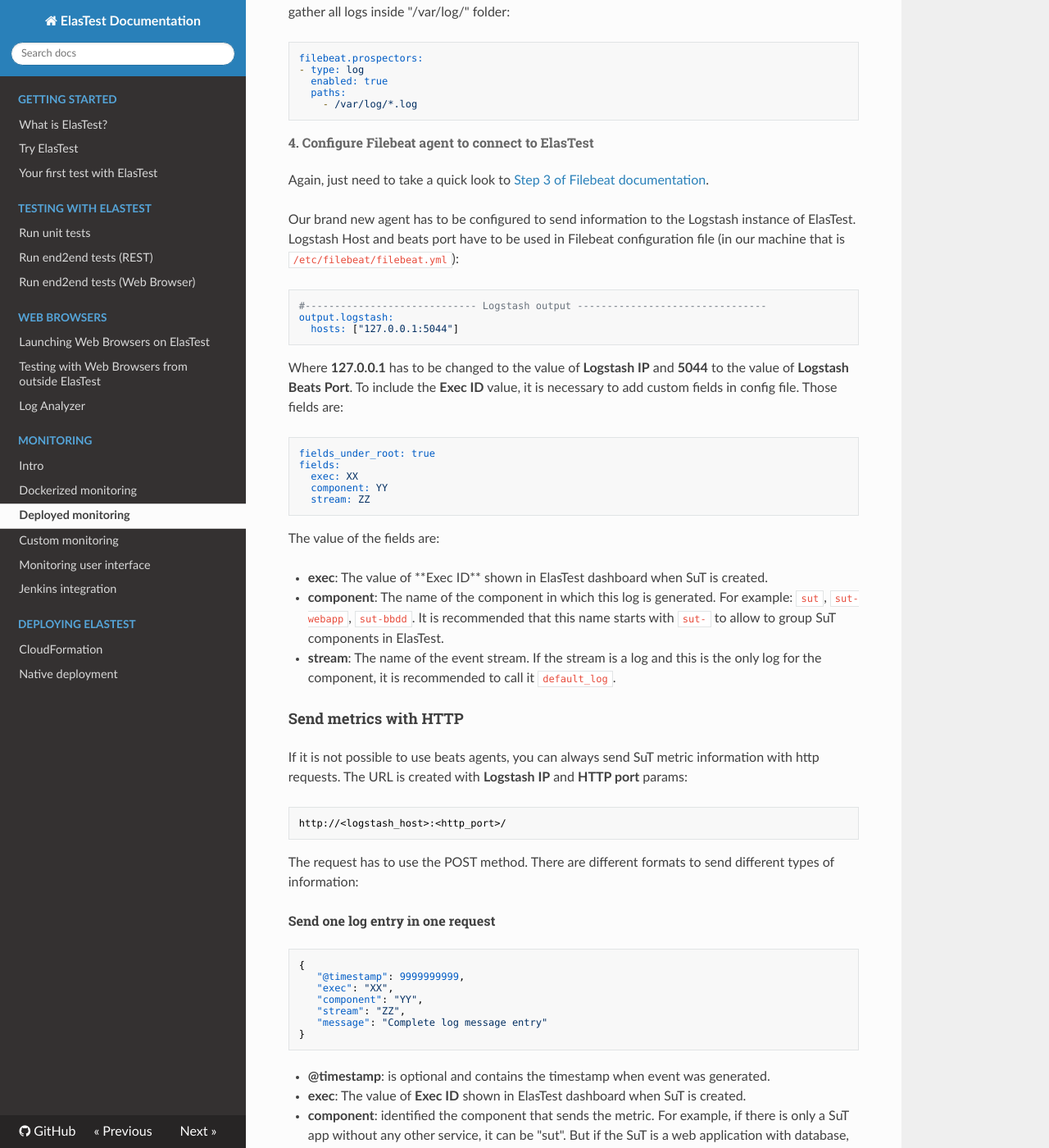
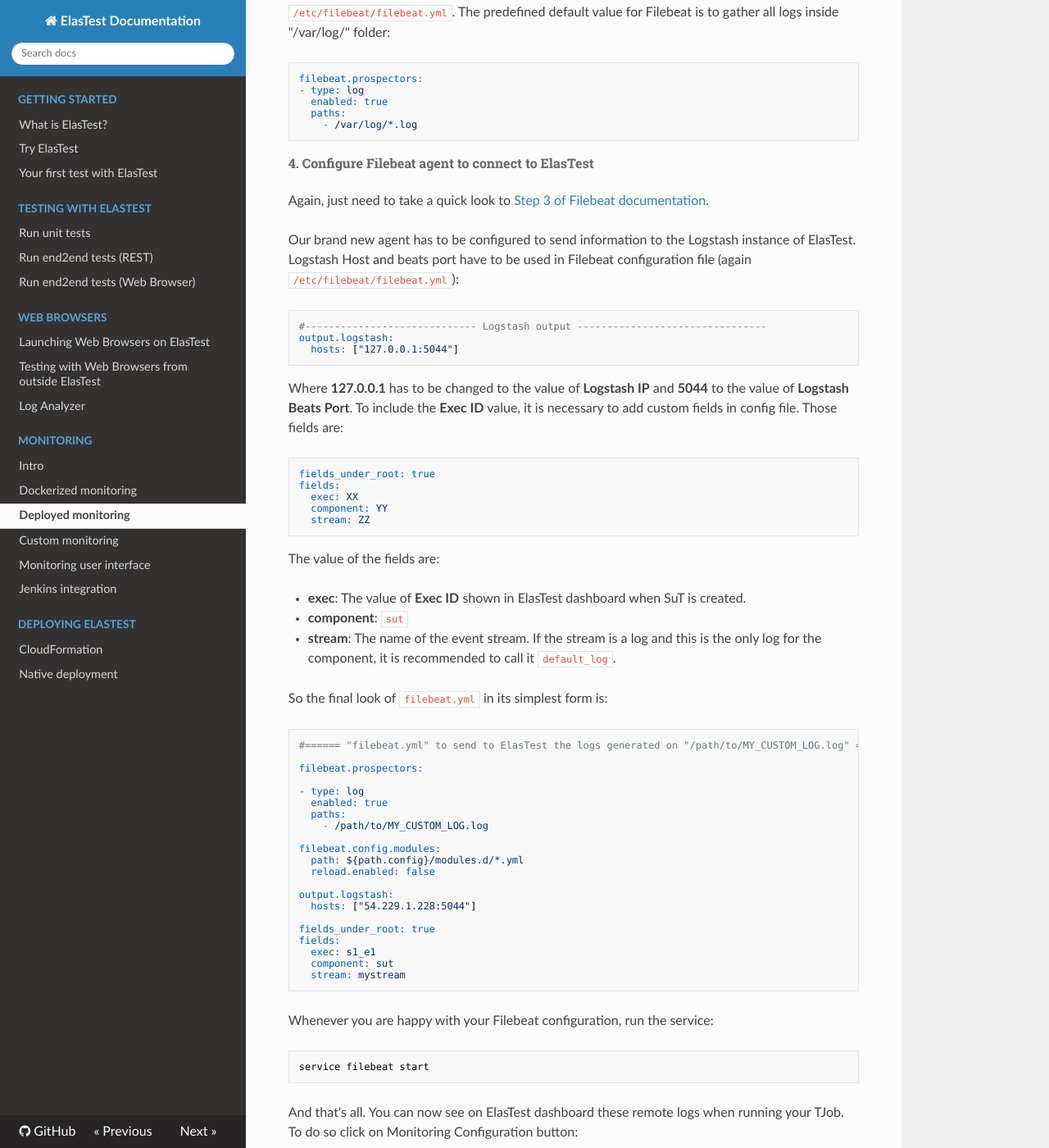
Before and after one commit to elastest/elastest.io-docs, an MkDocs documentation site: the page built from docs/monitoring/deployed.md, in a window 1280 px wide and 1400 px high, scrolled down 1796 px. Shown: the whole window at 82% size. Built offline with MkDocs 1.6.1, drawn with Linux system fonts in a browser that asks for light colours; nearby versions of some CDN libraries; old or Windows-style settings are respelled for this version of MkDocs; some of the changed text lies outside the part shown.

Commit message:
Images updated. Sections refactoring

```diff
--- a/docs/monitoring/deployed.md
+++ b/docs/monitoring/deployed.md
@@ -68,14 +68,14 @@
 
   <h6 style="color: #666666">2. Install Filebeat on your SuT machine</h6>
 
-  <p>Let's suppose we have an Ubuntu machine hosting our app. We connect to it through _ssh_ and run the command that <a href="https://www.elastic.co/guide/en/beats/filebeat/6.0/filebeat-installation.html">Step 1 of Filebeat documentation</a> tells us. In this case, by using Debian packages:</p>
+  <p>Let's suppose we have an Ubuntu machine hosting our app. We connect to it through <i>ssh</i> and run the command that <a href="https://www.elastic.co/guide/en/beats/filebeat/6.0/filebeat-installation.html">Step 1 of Filebeat documentation</a> tells us. In this case, by using Debian packages:</p>
 
   <pre><code class="bash hljs">curl -L -O https://artifacts.elastic.co/downloads/beats/filebeat/filebeat-6.0.0-amd64.deb
 sudo dpkg -i filebeat-6.0.0-amd64.deb</code></pre>
 
   <h6 style="color: #666666">3. Configure Filebeat agent to suit your needs</h6>
 
-  <p>Take a look to <a href="https://www.elastic.co/guide/en/beats/filebeat/current/filebeat-configuration.html">Step 2 of Filebeat documentation</a>. The predefined default value for Filebeat is to gather all logs inside "/var/log/" folder:</p>
+  <p>Take a look to <a href="https://www.elastic.co/guide/en/beats/filebeat/current/filebeat-configuration.html">Step 2 of Filebeat documentation</a>. In our machine the Filebeat configuration file is <code>/etc/filebeat/filebeat.yml</code>. The predefined default value for Filebeat is to gather all logs inside "/var/log/" folder:</p>
 
   <pre><code class="yml hljs">filebeat.prospectors:
 - type: log
@@ -87,7 +87,7 @@
 
   <p>Again, just need to take a quick look to <a href="https://www.elastic.co/guide/en/beats/filebeat/current/config-filebeat-logstash.html">Step 3 of Filebeat documentation</a>.</p>
 
-  <p>Our brand new agent has to be configured to send information to the Logstash instance of ElasTest. Logstash Host and beats port have to be used in Filebeat configuration file (in our machine that is <code>/etc/filebeat/filebeat.yml</code>):</p>
+  <p>Our brand new agent has to be configured to send information to the Logstash instance of ElasTest. Logstash Host and beats port have to be used in Filebeat configuration file (again <code>/etc/filebeat/filebeat.yml</code>):</p>
 
   <pre><code class="yml hljs">#----------------------------- Logstash output --------------------------------
 output.logstash:
@@ -104,10 +104,53 @@
   <p>The value of the fields are:</p>
 
   <ul>
-    <li><strong>exec</strong>: The value of **Exec ID** shown in ElasTest dashboard when SuT is created.</li>
-    <li><strong>component</strong>: The name of the component in which this log is generated. For example: <code>sut</code>, <code>sut-webapp</code>, <code>sut-bbdd</code>. It is recommended that this name starts with <code>sut-</code> to allow to group SuT components in ElasTest.</li>
+    <li><strong>exec</strong>: The value of <strong>Exec ID</strong> shown in ElasTest dashboard when SuT is created.</li>
+    <li><strong>component</strong>: <code>sut</code></li>
     <li><strong>stream</strong>: The name of the event stream. If the stream is a log and this is the only log for the component, it is recommended to call it <code>default_log</code>.</li>
   </ul>
+
+  <p>So the final look of <code>filebeat.yml</code> in its simplest form is:
+    <pre><code class="yml hljs">#====== "filebeat.yml" to send to ElasTest the logs generated on "/path/to/MY_CUSTOM_LOG.log" ======
+
+filebeat.prospectors:
+
+- type: log
+  enabled: true
+  paths:
+    - /path/to/MY_CUSTOM_LOG.log
+
+filebeat.config.modules:
+  path: ${path.config}/modules.d/*.yml
+  reload.enabled: false
+
+output.logstash:
+  hosts: ["54.229.1.228:5044"]
+
+fields_under_root: true
+fields:
+  exec: s1_e1
+  component: sut
+  stream: mystream
+</code></pre>
+  </p>
+
+  <p>Whenever you are happy with your Filebeat configuration, run the service:
+  <pre><code class="bash hljs">service filebeat start</code></pre>
+  </p>
+
+  <p>And that's all. You can now see on ElasTest dashboard these remote logs when running your TJob. To do so click on Monitoring Configuration button:
+  </p>
+
+  <div class="docs-gallery more-margin-top inline-block">
+    <a data-fancybox="gallery-3" href="/docs/monitoring/images/monitoring_conf.png"><img class="img-responsive img-wellcome" src="/docs/monitoring/images/monitoring_conf.png"/></a>
+  </div>
+
+  <p>And select your new log stream. It is called "mystream", beacuse that's the name we gave it in "filebeat.yml" file on our server.
+  </p>
+
+  <div class="docs-gallery more-margin-top inline-block">
+    <a data-fancybox="gallery-3" href="/docs/monitoring/images/my_stream.png"><img class="img-responsive img-wellcome" src="/docs/monitoring/images/my_stream.png"/></a>
+  </div>
 </div>
 
 
```
Also changed, not shown: docs/log-analyzer/index.md (+1 -5 lines), docs/monitoring/custom.md (+2 -2 lines), docs/monitoring/gui.md (+21 -10 lines), docs/testing/unit.md (+9 -15 lines), docs/deploying/images/conf.png, docs/monitoring/images/apply_and_save.png (added), docs/monitoring/images/monitoring_conf.png (added), docs/monitoring/images/monitoring_sample.png (added), docs/monitoring/images/my_stream.png (added), docs/testing/images/unit_test_1.png (added), docs/testing/images/unit_test_2.png (added), docs/testing/images/unit_test_3.png (added), docs/testing/images/unit_test_4.png (added), docs/testing/images/unit_test_5.png (added), 3 more files.
